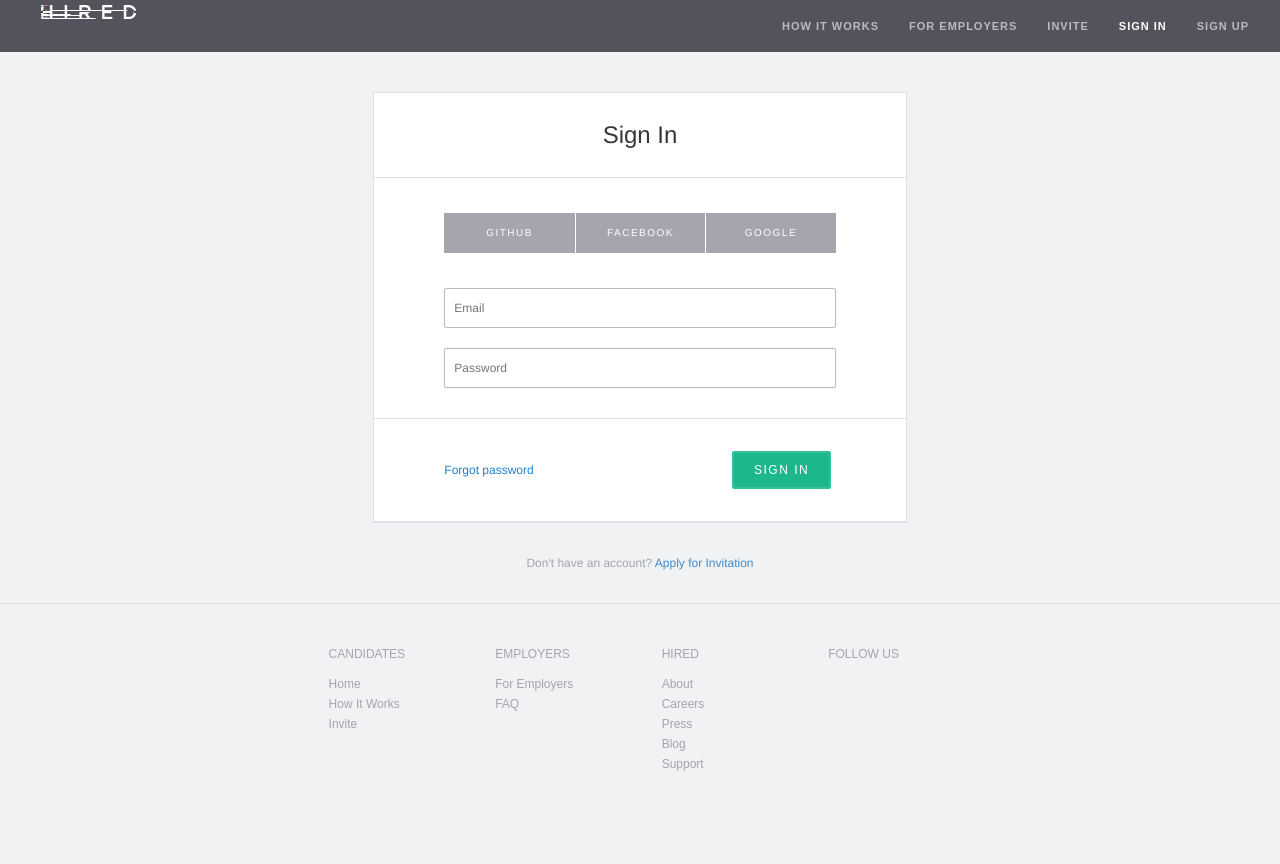
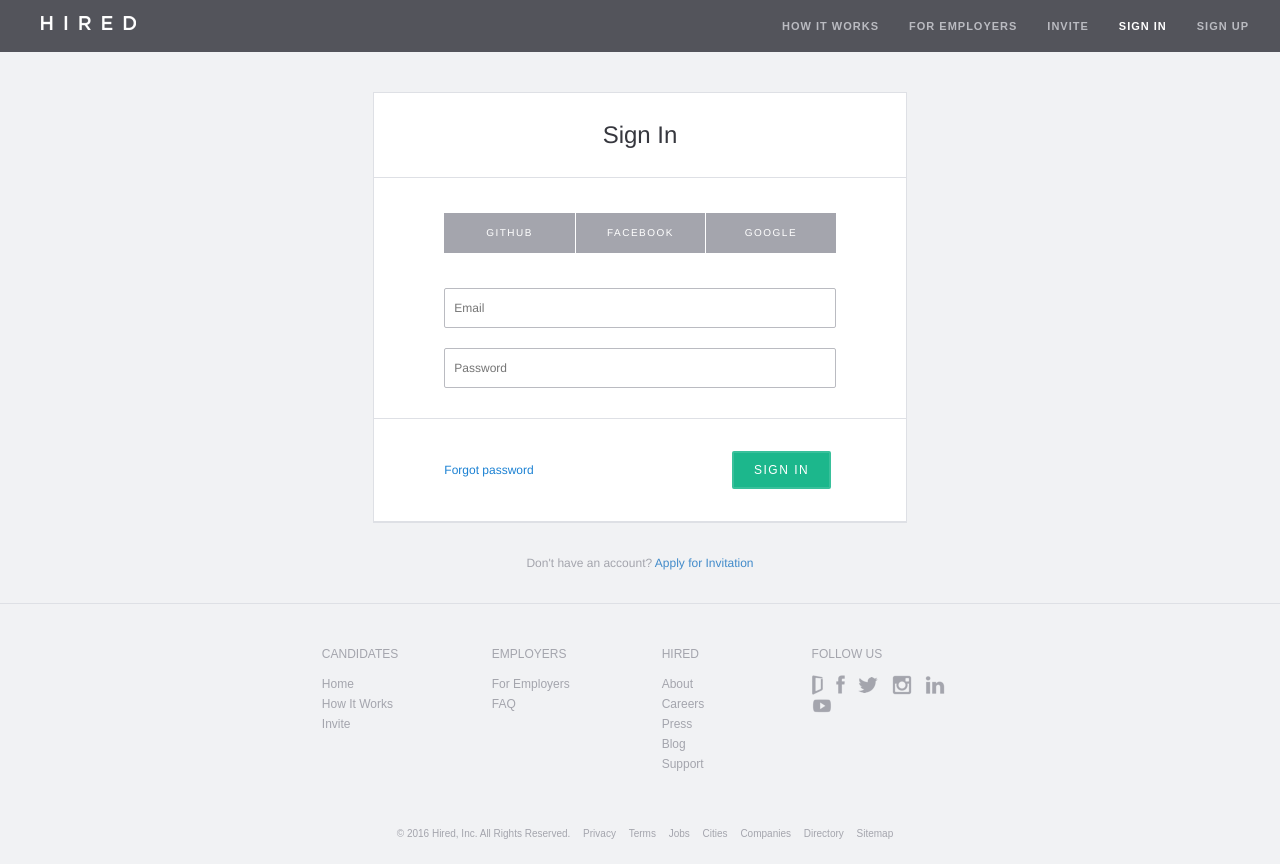
Before and after one commit to xiongshq/loginpage, a plain HTML site: page index.html in a window 1280 px wide. Before the commit the page ends 804 px from the top, so only its background shows below. Drawn offline with Linux system fonts and the light colour scheme.

Commit message:
footer improved css and js modified

```diff
--- a/css/login.css
+++ b/css/login.css
@@ -71,21 +71,61 @@ nav.navbar-default .navbar-nav>li>a:visited {
     background: transparent url(../img/icons.png) no-repeat 0 0;
     display: inline-block;
     position: relative;
-    vertical-align: middle
+    vertical-align: middle;
 }
-.icon--hired {
+.icon--hired, .icon--hired-dark {
     background-position: 0 -627px;
     width: 95px;
     height: 14px;
-    margin-top: 0.3rem;
-    margin-bottom: 0.3rem
+    margin-top: 1.5rem;
+    margin-bottom: 0.3rem;
 }
 .icon--hired-dark {
     background-position: 0 -611px;
-    width: 96px;
+}
+
+.icon_glassdoor{
+    background-position: 0 -1430px;
+    width:11px;
+    height:20px;
+}
+
+.icon_facebook{
+    background-position: 0 -1411px;
+    width: 9px;
+    height: 19px;
+    margin-top: 0.05rem;
+    margin-bottom: 0.05rem;
+}
+
+.icon_twitter{
+    background-position: 0 -1506px;
+    width: 20px;
     height: 16px;
     margin-top: 0.2rem;
-    margin-bottom: 0.2rem
+    margin-bottom: 0.2rem;
+}
+
+.icon_instagram{
+    background-position: 0 -1468px;
+    width: 20px;
+    height: 20px;
+}
+
+.icon_linkedin{
+    background-position: 0 -1488px;
+    width: 20px;
+    height: 18px;
+    margin-top: 0.1rem;
+    margin-bottom: 0.1rem;
+}
+
+.icon_youtube{
+    background-position: 0 -1522px;
+    width: 20px;
+    height: 14px;
+    margin-top: 0.3rem;
+    margin-bottom: 0.3rem;
 }
 
 /*login form*/
@@ -161,6 +201,10 @@ nav.navbar-default .navbar-nav>li>a:visited {
     border-color: rgb(72, 72, 72);
 }
 
+.paper_signin input:focus{
+     border-style: none;
+}
+
 .paper_signin .input_fill{
     margin-bottom: 2rem;
 }
@@ -216,7 +260,7 @@ nav.navbar-default .navbar-nav>li>a:visited {
     color: #FFFFFF;
 }
 #flashbar_error {
-    padding: 0 4rem 0 7rem;
+    padding: 1rem 4rem 1rem 7rem;
     z-index: 1;
     border-color: transparent;
     border-style: solid;
@@ -227,7 +271,9 @@ nav.navbar-default .navbar-nav>li>a:visited {
 #flashbar_close {
     color: #FFFFFF;
     float: right;
+    font-size: 2rem;
     padding-right: 4rem;
+    padding-top: 0.8rem;
 }
 
 
@@ -314,20 +360,52 @@ nav.navbar-default .navbar-nav>li>a:visited {
     list-style-type: none;
     list-style-position: outside;
     padding-left: 0;
+
+}
+
+
+.footer_layout_item ul a{
+    color:#A4A5AD;
+    text-decoration: none;
+}
+
+.footer_layout_item ul a:hover{
+    color:#36373E;
+
+}
+
+.list_footer{
+    max-width: 96rem;
+    margin: 2rem auto 0 auto;
+    text-align: center;
+    font-size: 1rem;
+}
+
+.list_footer li{
+    display: inline-block;
+    margin-right: 1rem;
+}
+
+.a_margin{
+    margin-right: 1rem;
 }
 
 @media (max-width: 767px){
     .xs-6of12{
-        width: 49% !important;
+        width: 49.5% !important;
     }
 
 }
 
 @media (min-width: 768px){
     .big-3of12{
-        width: 24% !important;
+        width: 24.5% !important;
     }
     .footer_container{
         width: 74rem;
     }
+
+    .allicon{
+        padding-left: 0 !important;
+    }
 }
--- a/index.html
+++ b/index.html
@@ -23,7 +23,7 @@
                 <span class="icon-bar"></span>
               </button>
               <a class="navbar-brand" href="#">
-                <img id="navbar-brand-hover" alt="Hired" class="icon icon--hired" src="img/icons.png">
+                <div id="navbar-brand-hover" class="icon icon--hired"></div>
               </a>
             </div>
 
@@ -91,34 +91,53 @@
           <div class="xs-6of12 big-3of12 footer_layout_item">
             <div class="text_head">Candidates</div>
             <ul>
-              <li>Home</li>
-              <li>How It Works</li>
-              <li>Invite</li>
+              <li><a alt="Home" href="https://hired.com/home">Home</a></li>
+              <li><a alt="How Hired Works" href="">How It Works</a></li>
+              <li><a alt="Invited Your Friends & Get Paid" href="">Invite</a></li>
             </ul>
           </div>
           <!--employers-->
           <div class="xs-6of12 big-3of12 footer_layout_item">
             <div class="text_head">Employers</div>
             <ul>
-              <li>For Employers</li>
-              <li>FAQ</li>
+              <li><a alt="Hire A Great Team" href="">For Employers</a></li>
+              <li><a alt="FAQ" href="">FAQ</a></li>
             </ul>
           </div>
           <!--hired-->
           <div class="xs-6of12 big-3of12 footer_layout_item">
             <div class="text_head">Hired</div>
             <ul>
-              <li>About</li>
-              <li>Careers</li>
-              <li>Press</li>
-              <li>Blog</li>
-              <li>Support</li>
+              <li><a alt="About Us" href="">About</a></li>
+              <li><a alt="Careers" href="">Careers</a></li>
+              <li><a alt="Press" href="">Press</a></li>
+              <li><a alt="Our Blog" href="">Blog</a></li>
+              <li><a alt="Support" href="">Support</a></li>
             </ul>
           </div>
           <!--follow us-->
-          <div class="xs-6of12 big-3of12 footer_layout_item">
+          <div class="xs-6of12 big-3of12 footer_layout_item allicon">
             <div class="text_head">Follow us</div>
-
+            <!--links to social website-->
+            <a class="a_margin" altarget="_blank" href="https://www.glassdoor.com/Overview/Working-at-Hired-EI_IE816441.11,16.htm"><div class="icon icon_glassdoor"></div></a>
+            <a class="a_margin" target="_blank" href="https://www.facebook.com/HiredInc/"><div class="icon icon_facebook"></div></a>
+            <a class="a_margin" target="_blank" href="https://twitter.com/Hired_HQ"><div class="icon icon_twitter"></div></a>
+            <a class="a_margin" target="_blank" href="https://www.instagram.com/hiredinc/"><div class="icon icon_instagram"></div></a>
+            <a class="a_margin" target="_blank" href="https://www.linkedin.com/company/hired-inc"><div class="icon icon_linkedin"></div></a>
+            <a target="_blank" href="https://www.youtube.com/channel/UCwNUQ1kQphwzCYo4E0POCEw"><div class="icon icon_youtube"></div></a>
+          </div>
+          <!-- footer -->
+          <div class="footer_layout_item">
+            <ul class="list_footer">
+              <li><a href="" target="_self">© 2016 Hired, Inc. All Rights Reserved.</a></li>
+              <li><a href="" target="_self">Privacy</a></li>
+              <li><a href="" target="_self">Terms</a></li>
+              <li><a href="" target="_self">Jobs</a></li>
+              <li><a href="" target="_self">Cities</a></li>
+              <li><a href="" target="_self">Companies</a></li>
+              <li><a href="" target="_self">Directory</a></li>
+              <li><a href="" target="_self">Sitemap</a></li>
+            </ul>
           </div>
 
         </div>
--- a/js/main.js
+++ b/js/main.js
@@ -12,14 +12,16 @@ window.onload = function(){
     submit_btn.onclick = function() {
         var email_val = document.getElementById("user_email").value;
         var passowrd_val = document.getElementById("user_password").value;
-        if (email_val!="") {
-            var pattern = "\b[A-Z0-9._%+-]+@[A-Z0-9.-]+\.[A-Z]{2,}\b";
-            pattern.test(email_val);
-        } else if (email_val="" || passowrd_val=="") {
+        var result=false;
+        if (email_val!=""&&passowrd_val!="") {
+            var pattern = /^(([^<>()\[\]\\.,;:\s@"]+(\.[^<>()\[\]\\.,;:\s@"]+)*)|(".+"))@((\[[0-9]{1,3}\.[0-9]{1,3}\.[0-9]{1,3}\.[0-9]{1,3}])|(([a-zA-Z\-0-9]+\.)+[a-zA-Z]{2,}))$/;
+            result=pattern.test(email_val);
+        }
+        if (result==false) {
             document.getElementById("flashbar_error").innerHTML="Invalid email or password.";
             document.getElementById("flashbar").style.display="block";
         }
-        return false;
+        return result;
     };
     var close_bar = document.getElementById("flashbar_close");
     close_bar.onclick = function(){
```
